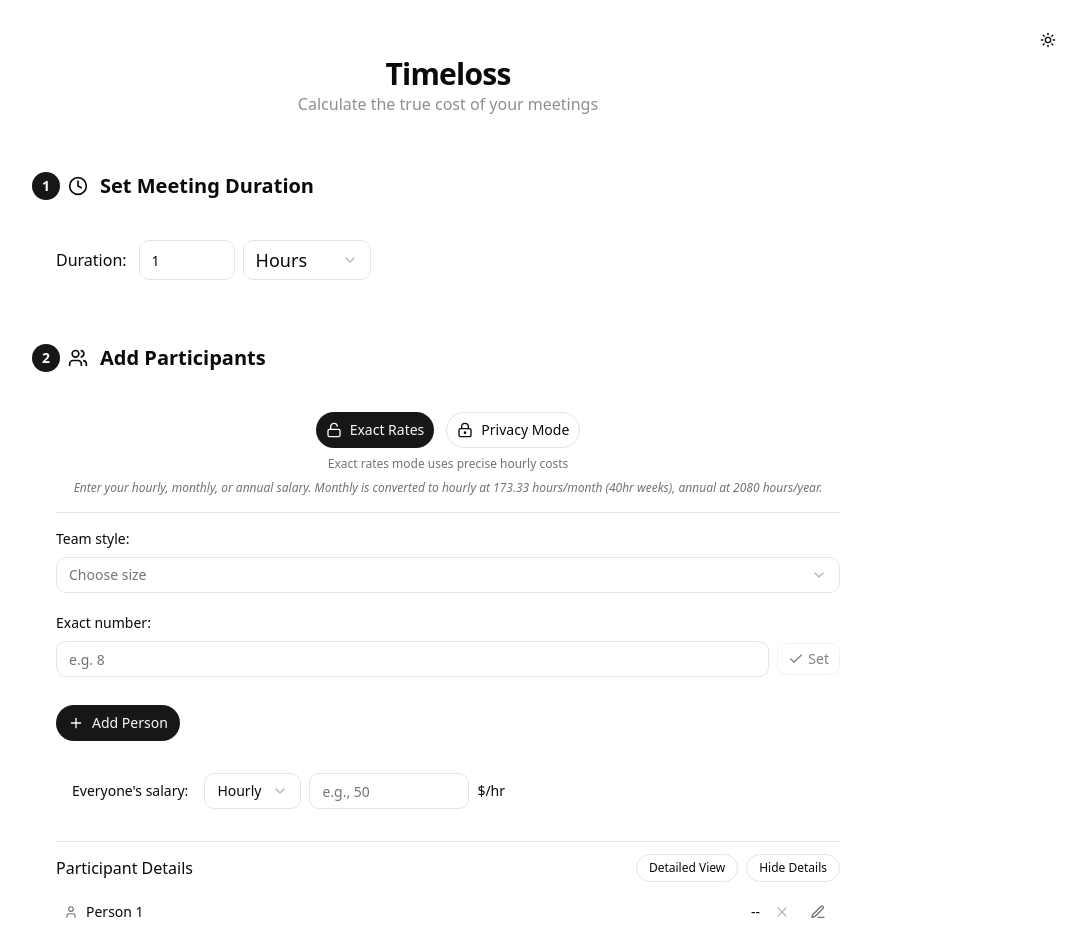
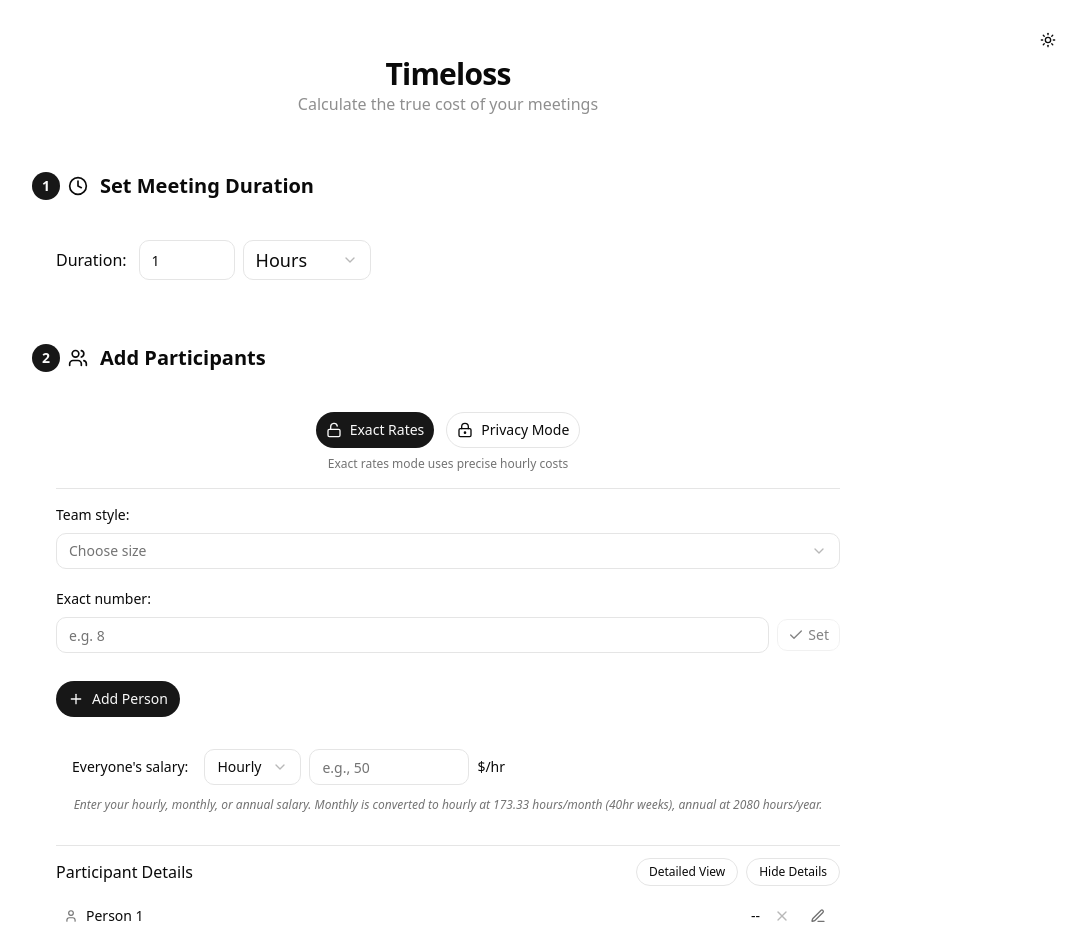
Before and after one commit to adnankresna/timeloss, a Next.js app: page / in a window 1280 px wide. Shown: the top 952 px of the page, without its empty margins (192-1279 px from the left). Built offline with nearby package versions, Linux system fonts and the light colour scheme.

Commit message:
Move salary conversion explanation to the Everyone's salary section

```diff
--- a/src/app/page.tsx
+++ b/src/app/page.tsx
@@ -605,14 +605,6 @@
                 <p className="text-xs text-muted-foreground text-center transition-opacity duration-200 ease-in-out">
                   {!useExactRates ? "Privacy mode uses salary ranges instead of exact figures" : "Exact rates mode uses precise hourly costs"}
                 </p>
-
-                {useExactRates && (
-                  <p className="text-xs text-muted-foreground text-center italic px-4">
-                    Enter your hourly, monthly, or annual salary.
-                    Monthly is converted to hourly at 173.33 hours/month (40hr weeks),
-                    annual at 2080 hours/year.
-                  </p>
-                )}
               </div>
 
               {/* Team size quick selection */}
@@ -749,6 +741,14 @@
                     </p>
                   </div>
                 </div>
+
+                {useExactRates && (
+                  <p className="text-xs text-muted-foreground text-center italic mt-3">
+                    Enter your hourly, monthly, or annual salary.
+                    Monthly is converted to hourly at 173.33 hours/month (40hr weeks),
+                    annual at 2080 hours/year.
+                  </p>
+                )}
               </div>
 
               {/* Participant details */}
```
